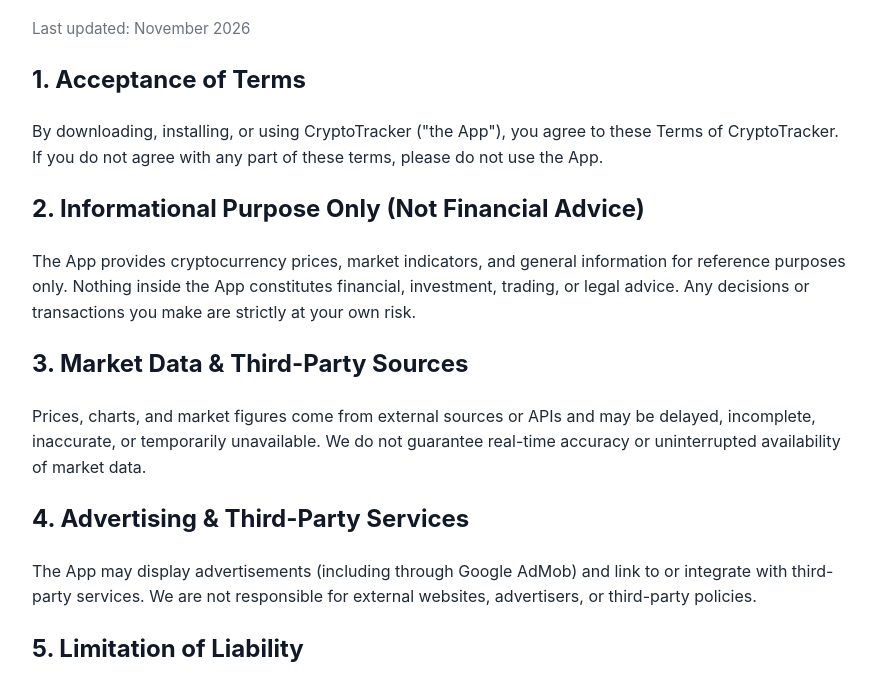
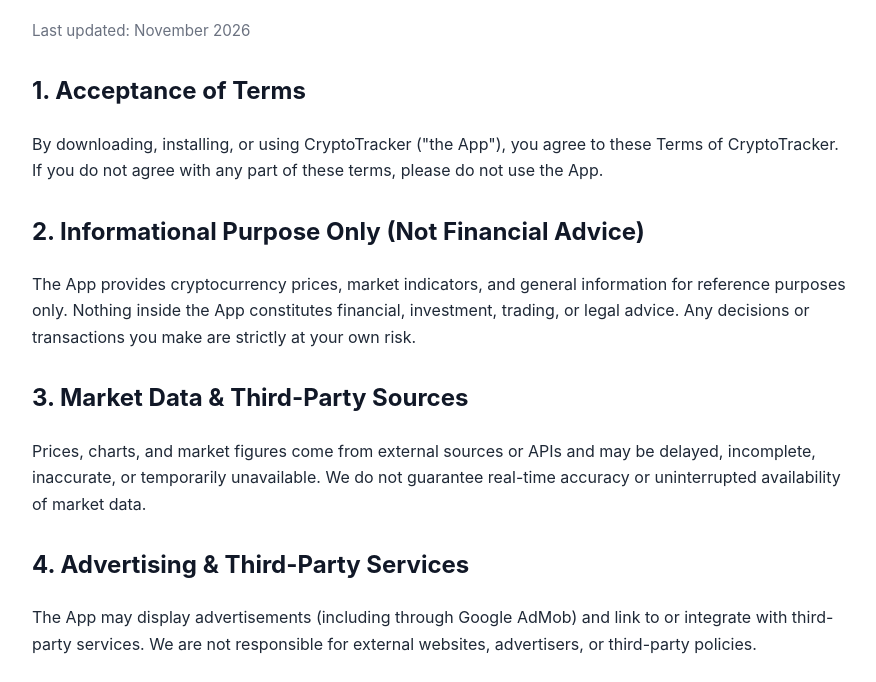
Before and after one commit to egorkread2000-commits/cryptotracker-site, a plain HTML site: page terms-of-cryptotracker.html in a window 1280 px wide. Shown: the part 96-778 px from the top of the page, without its empty margins (198-1074 px from the left). Drawn offline with Linux system fonts and the light colour scheme.

Commit message:
Update terms-of-cryptotracker.html

```diff
--- a/terms-of-cryptotracker.html
+++ b/terms-of-cryptotracker.html
@@ -10,11 +10,15 @@
       max-width: 820px;
       margin: 40px auto;
       padding: 0 20px;
-      line-height: 1.6;
+      line-height: 1.65;
       color: #1f2937;
+      background-color: #ffffff;
     }
     h1, h2 {
       color: #111827;
+    }
+    h2 {
+      margin-top: 28px;
     }
     .muted {
       color: #6b7280;
@@ -32,10 +36,10 @@
   <h2>2. Informational Purpose Only (Not Financial Advice)</h2>
   <p>The App provides cryptocurrency prices, market indicators, and general information for reference purposes only. Nothing inside the App constitutes financial, investment, trading, or legal advice. Any decisions or transactions you make are strictly at your own risk.</p>
 
-  <h2>3. Market Data & Third-Party Sources</h2>
+  <h2>3. Market Data &amp; Third-Party Sources</h2>
   <p>Prices, charts, and market figures come from external sources or APIs and may be delayed, incomplete, inaccurate, or temporarily unavailable. We do not guarantee real-time accuracy or uninterrupted availability of market data.</p>
 
-  <h2>4. Advertising & Third-Party Services</h2>
+  <h2>4. Advertising &amp; Third-Party Services</h2>
   <p>The App may display advertisements (including through Google AdMob) and link to or integrate with third-party services. We are not responsible for external websites, advertisers, or third-party policies.</p>
 
   <h2>5. Limitation of Liability</h2>
```
